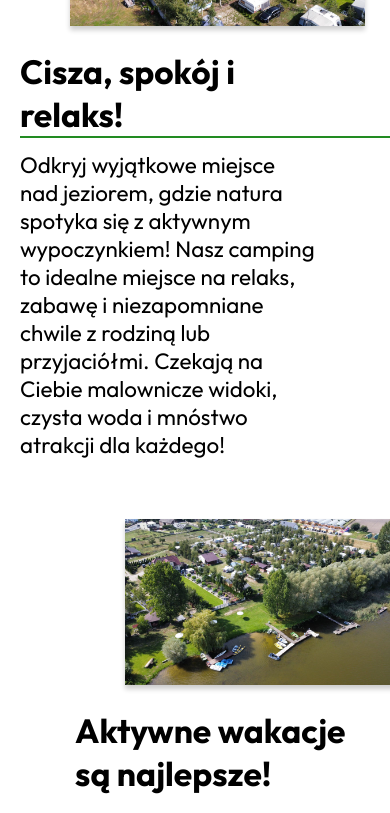
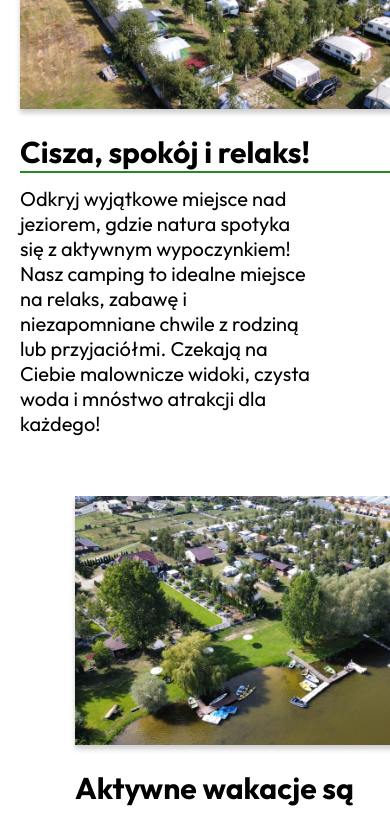
Before and after one commit to Jeremi-Rekos/Pole-namiotowe2.0, a React (Vite) app in the folder Pole-namiotowe/: page / in a window 390 px wide. Shown: the part 880-1693 px from the top of the page. Built offline with nearby package versions, Linux system fonts and the light colour scheme; the HTML template or start-up script is replaced by a standard one.

Commit message:
Next commit

```diff
--- a/Pole-namiotowe/src/pages/Oferta.css
+++ b/Pole-namiotowe/src/pages/Oferta.css
@@ -81,12 +81,12 @@
   font-size: 1.3rem;
   max-height: 400px;
   padding: 20px;
-  background-color: #228b22ce;
-  border-radius: 20px;
+  background-color: #dbdbdbce;
+  border-radius: 10px;
   margin: 3px;
   box-shadow: 1px 5px 10px rgba(0, 0, 0, 0.253);
   text-shadow: 0.2px 0.3px 1px rgba(0, 0, 0, 0.151);
-  border: solid 3px rgb(179, 179, 179);
+  border-left: solid 5px #228b22;
 }
 /* .row-bot p,
 .row-top p {
@@ -123,3 +123,51 @@
 .oferta-lista li {
   font-size: 1.4rem;
 }
+@media (max-width: 1024px) {
+  .col-left,
+  .col-right {
+    width: 100%;
+  }
+}
+
+@media (max-width: 768px) {
+  .oferta-header h1 {
+    font-size: 2.5rem;
+  }
+  .box {
+    width: 100%;
+    font-size: 1.1rem;
+  }
+  .row-bot p,
+  .row-top p {
+    font-size: 1.1rem;
+  }
+}
+
+@media (max-width: 480px) {
+  .oferta-header h1 {
+    font-size: 2rem;
+  }
+  .col-left,
+  .col-right {
+    display: flex;
+    width: 100%;
+  }
+  .space {
+    display: flex;
+    flex-direction: column;
+    width: 100%;
+  }
+  .row-bot p,
+  .row-top p {
+    font-size: 1rem;
+    padding: 25px 15px;
+    max-height: none;
+  }
+  .oferta-lista h2 {
+    font-size: 1.4rem;
+  }
+  .oferta-lista li {
+    font-size: 1.1rem;
+  }
+}
--- a/Pole-namiotowe/src/pages/Start.css
+++ b/Pole-namiotowe/src/pages/Start.css
@@ -189,7 +189,7 @@ h2 {
 .dojazd-text p {
   text-align: center;
   padding: 30px;
-  font-size: 20px;
+  font-size: 30px;
   margin-top: 50px;
   color: #000000;
 }
@@ -211,4 +211,45 @@ h2 {
   .grey-box {
     display: none;
   }
+  .features-list li {
+    font-size: 1.4rem;
+    line-height: 3rem;
+  }
+  .features-list {
+    height: 500px;
+    font-size: 35px;
+  }
+  .double-text h2 {
+    font-size: 30px;
+  }
+  .double-text p {
+    font-size: 20px;
+  }
+  .intro-text h2 {
+    font-size: 30px;
+  }
+  .intro-text p {
+    font-size: 20px;
+  }
+  .features-image img {
+    width: 150%;
+    margin: 0px;
+  }
+  .double-text h2::after {
+    content: "";
+    position: absolute;
+    height: 2px;
+    width: 1150px;
+    background-color: #228b22;
+    top: 20%;
+    left: -40%;
+  }
+  .img10 {
+    display: none;
+  }
+  .img15 {
+    max-width: 100%;
+    max-height: 100px;
+    border: none;
+  }
 }
```
